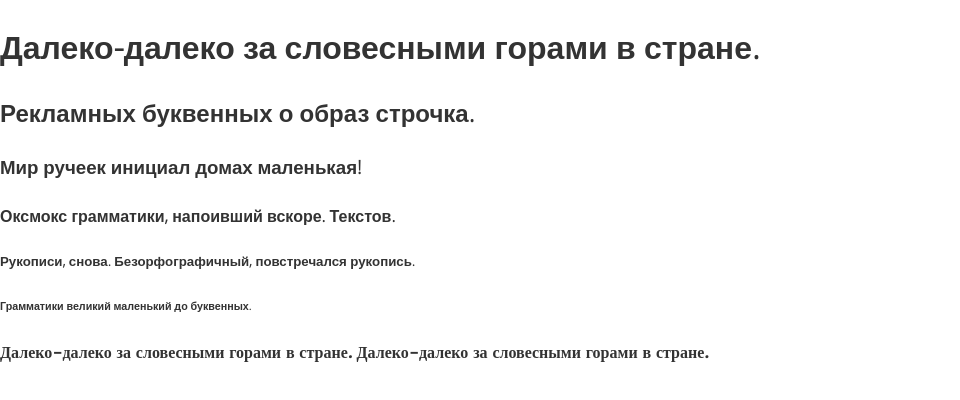
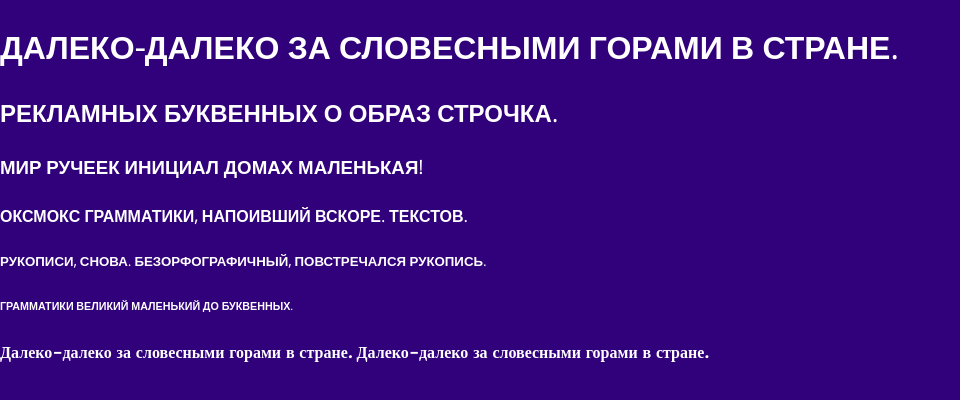
Before and after one commit to corvusnigra/Onepage, a plain HTML site: page app/index.html in a window 1280 px wide. Shown: the whole page, without its empty margins (0-960 px from the left). Drawn offline with Linux system fonts and the light colour scheme.

Commit message:
add var color

```diff
--- a/sass/_vars.sass
+++ b/sass/_vars.sass
@@ -1 +1,4 @@
 @import "bourbon"
+
+$main-color: #31017b
+$accent: #b9a08a
--- a/sass/header.sass
+++ b/sass/header.sass
@@ -8,9 +8,13 @@ body
 	line-height: 1.6
 	font-family: "OpenSans",sans-serif
 	overflow-x: hidden
+	background-color: $main-color
+	color: #fff
 
 h1,h2,h3,h4,h5,h6
 	font-family: Opensans, sans-serif
+	text-transform: uppercase
+
 strong,b
 	font-family: Merriweather
 
```
Also changed, not shown: app/css/header.min.css.
